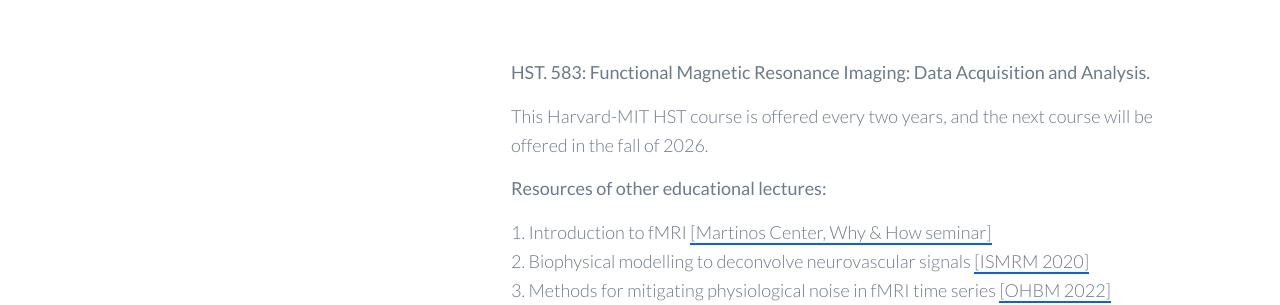
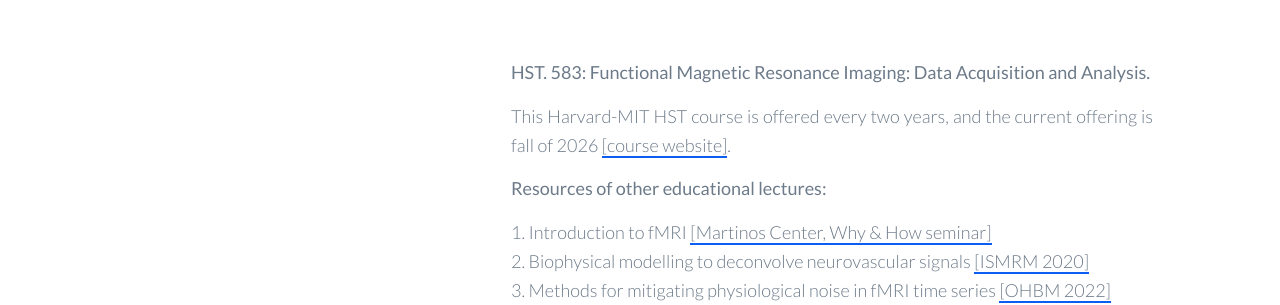
Before and after one commit to CANDYlaboratory/candylab.github.io, a Jekyll site: the page built from _pages/teaching.md, in a window 1280 px wide. Shown: the part 219-524 px from the top of the page. Built offline with Jekyll 4.4.1, drawn with Linux system fonts in a browser that asks for light colours; nearby versions of some CDN libraries.

Commit message:
Update teaching.md

```diff
--- a/_pages/teaching.md
+++ b/_pages/teaching.md
@@ -5,7 +5,7 @@ featured_image: /images/demo/demo-landscape.jpg
 
 **HST. 583: Functional Magnetic Resonance Imaging: Data Acquisition and Analysis.**<br>
 
-This Harvard-MIT HST course is offered every two years, and the next course will be offered in the fall of 2026.
+This Harvard-MIT HST course is offered every two years, and the current offering is fall of 2026 [[course website]](https://canvas.mit.edu/courses/40511).
 
 **Resources of other educational lectures:**
 1. Introduction to fMRI [[Martinos Center, Why & How seminar]](https://www.youtube.com/watch?v=a2ptYq1B9EA)
```
